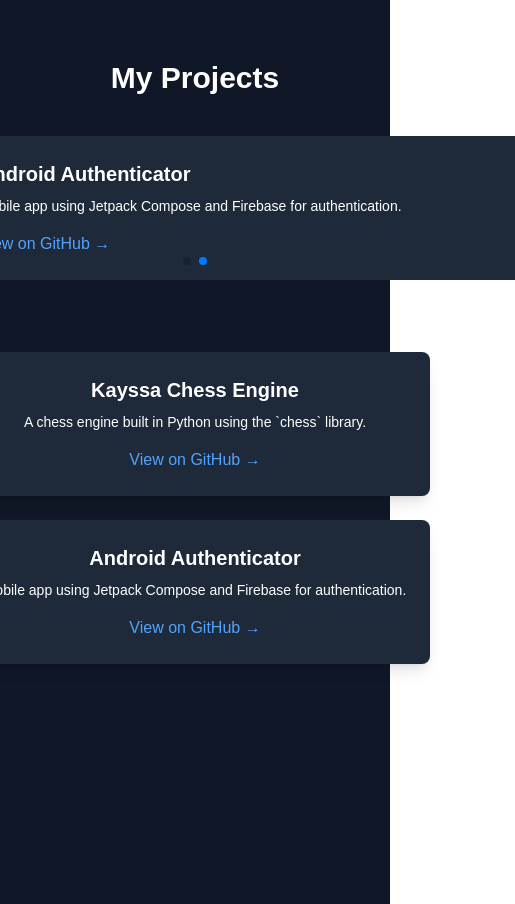
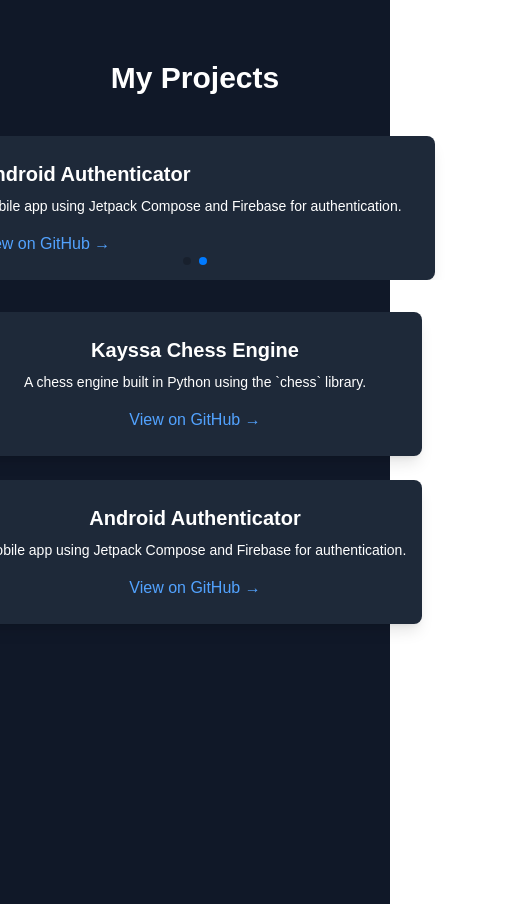
Before and after one commit to DeporS/portfolio, a Next.js app in the folder my-portfolio/: page / in a window 390 px wide. Shown: the part 1360-2264 px from the top of the page, 515 px wide, since content can reach past the window. Built offline with nearby package versions, Linux system fonts and the light colour scheme.

Commit message:
Fix projects look

```diff
--- a/my-portfolio/components/Projects.tsx
+++ b/my-portfolio/components/Projects.tsx
@@ -62,11 +62,11 @@
           delay: 5000, // 3 secs per slide
           disableOnInteraction: false,
         }}
-        className="w-full max-w-4xl mb-10"
+        className="w-full max-w-lg sm:max-w-2xl md:max-w-4xl px-4"
       >
         {projects.map((project, index) => (
-          <SwiperSlide key={index}>
-            <div className="bg-gray-800 p-6 rounded-lg shadow-lg text-left min-w-[300px] sm:min-w-[400px] md:min-w-[500px]">
+          <SwiperSlide key={index} className="">
+            <div className="bg-gray-800 p-6 rounded-lg shadow-lg text-left min-w-[300px] sm:min-w-[400px] md:min-w-[500px] mx-4">
               <h3 className="text-xl font-semibold">{project.name}</h3>
               <p className="text-sm mt-2">{project.description}</p>
               <a
@@ -83,7 +83,10 @@
       </Swiper>
       <div className="grid grid-cols-1 sm:grid-cols-2 lg:grid-cols-3 gap-6 mt-8">
         {projects.map((project, index) => (
-          <div key={index} className="bg-gray-800 p-6 rounded-lg shadow-lg">
+          <div
+            key={index}
+            className="bg-gray-800 p-6 rounded-lg shadow-lg pl-4 pr-4"
+          >
             <h3 className="text-xl font-semibold">{project.name}</h3>
             <p className="text-sm mt-2">{project.description}</p>
             <a
```
